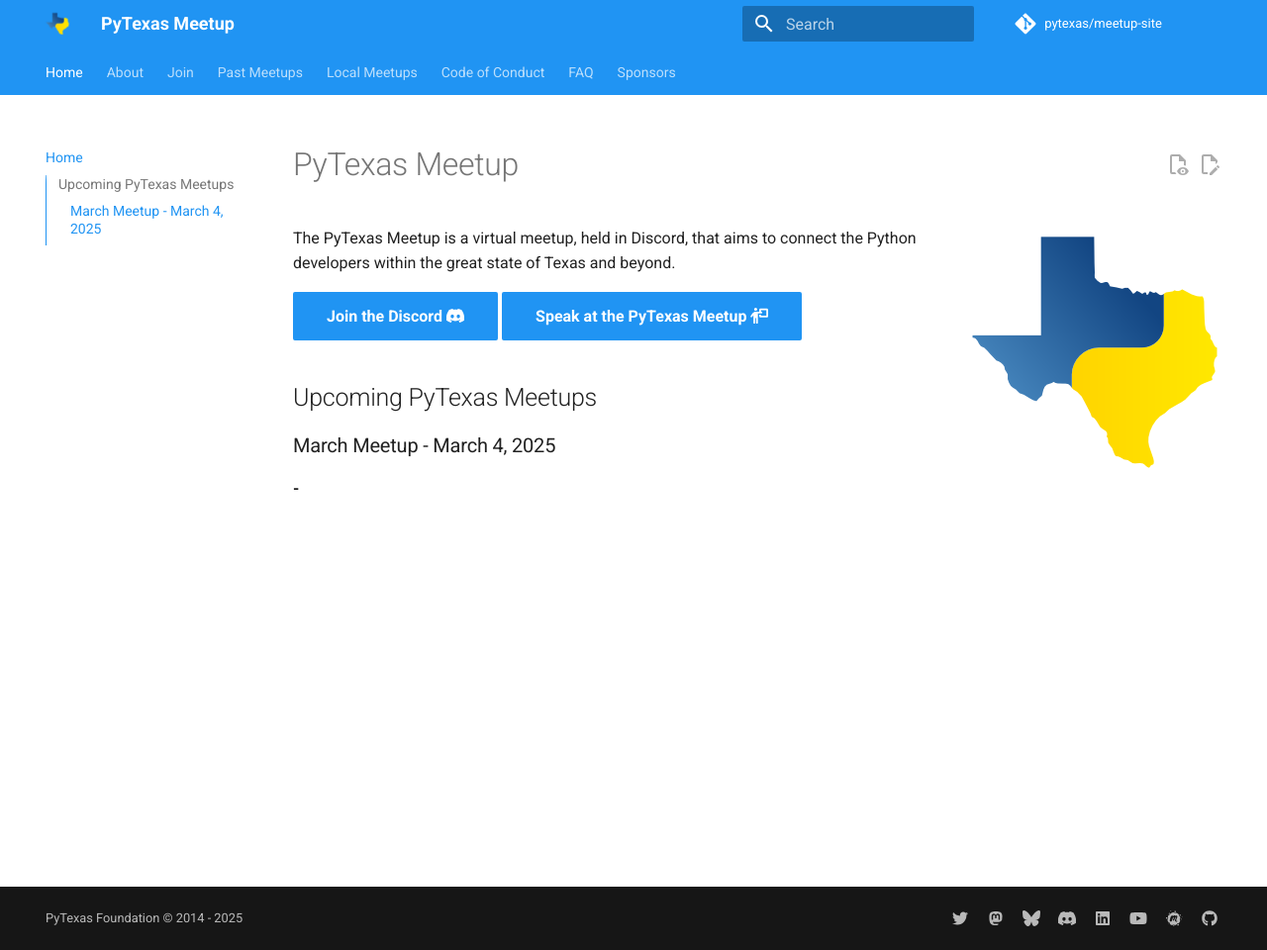
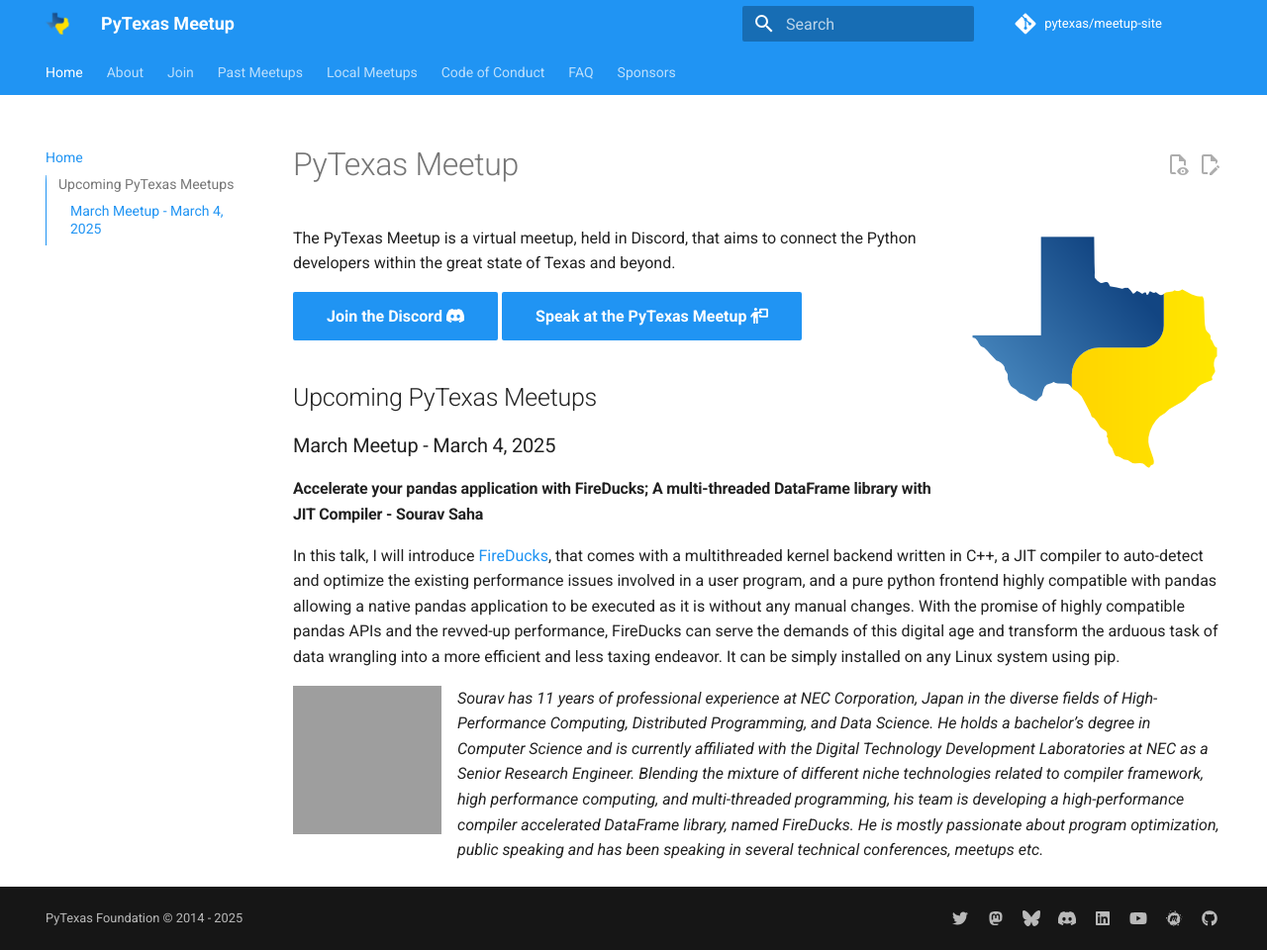
Before and after one commit to pytexas/meetup, an MkDocs documentation site: the page built from docs/index.md, in a window 1280 px wide and 960 px high. Shown: the whole window at 99% size. Built offline with MkDocs 1.6.1 and Material for MkDocs 9.7.7, drawn with Linux system fonts in a browser that asks for light colours; comment, search, counter and statistics services are not loaded; grey boxes are pictures that could not be loaded.

Commit message:
Added march talk tease

```diff
--- a/docs/index.md
+++ b/docs/index.md
@@ -19,11 +19,10 @@
 
 ### March Meetup - March 4, 2025
 
-#### <!-- Title --> - <!-- Author -->
+#### Accelerate your pandas application with FireDucks; A multi-threaded DataFrame library with JIT Compiler - Sourav Saha
 
-<!-- Talk Description -->
+In this talk, I will introduce [FireDucks](https://fireducks-dev.github.io), that comes with a multithreaded kernel backend written in C++, a JIT compiler to auto-detect and optimize the existing performance issues involved in a user program, and a pure python frontend highly compatible with pandas allowing a native pandas application to be executed as it is without any manual changes. With the promise of highly compatible pandas APIs and the revved-up performance, FireDucks can serve the demands of this digital age and transform the arduous task of data wrangling into a more efficient and less taxing endeavor. It can be simply installed on any Linux system using pip.
 
-<!-- Avatar -->
-<!-- ![Dishant Sethi Avatar](https://avatars.githubusercontent.com/u/31399916){: style="height:150px;width:150px" align=left} -->
+![Sourav Saha Avatar](https://drive.google.com/file/d/1rmVRsmsUVzBO3HUy81o33vV4DcoWauNb/view?usp=sharing){: style="height:150px;width:150px" align=left}
 
-*<!-- Speaker Bio -->*
+*Sourav has 11 years of professional experience at NEC Corporation, Japan in the diverse fields of High-Performance Computing, Distributed Programming, and Data Science. He holds a bachelor’s degree in Computer Science and is currently affiliated with the Digital Technology Development Laboratories at NEC as a Senior Research Engineer. Blending the mixture of different niche technologies related to compiler framework, high performance computing, and multi-threaded programming, his team is developing a high-performance compiler accelerated DataFrame library, named FireDucks. He is mostly passionate about program optimization, public speaking and has been speaking in several technical conferences, meetups etc.*
```
